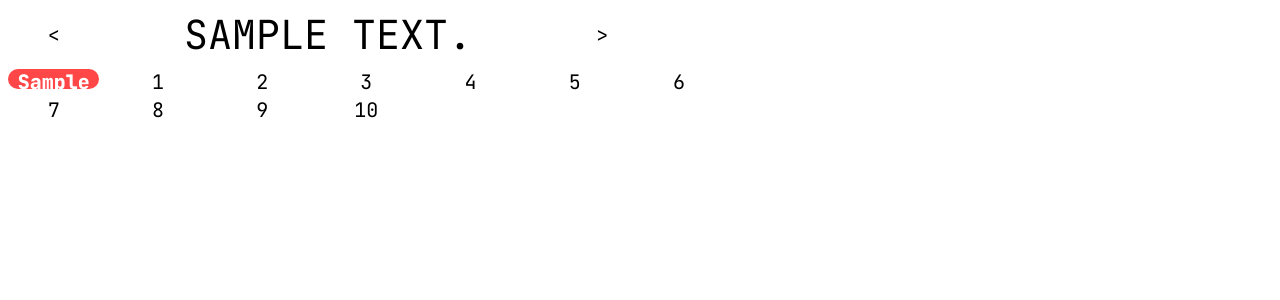
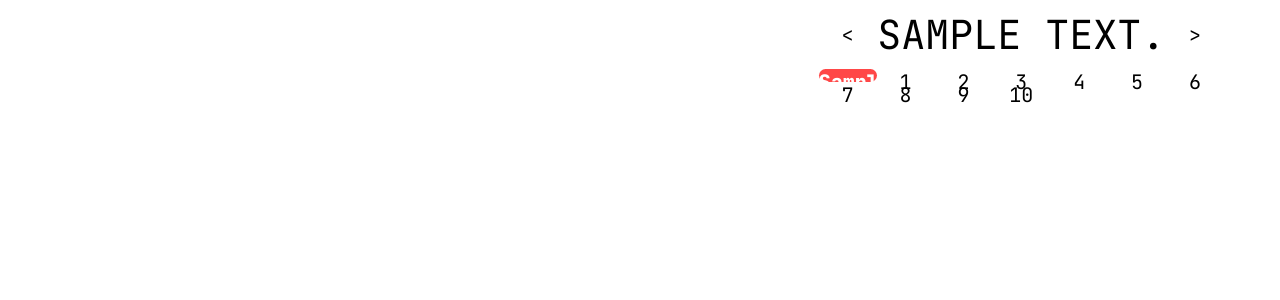
Before and after one commit to allegheny-college-cmpsc-404-spring-2024/calendar-app-dluman, a Flask app: template src/templates/index.html in a window 1280 px wide. Shown: the top 300 px of the page. Run offline with Flask 3, Linux system fonts and the light colour scheme; the template is opened without the code that fills it: most values are stand-ins (such as "Sample title", 1, 10 or a date in 2020).

Commit message:
Updating with in-class progress

```diff
--- a/src/static/css/style.css
+++ b/src/static/css/style.css
@@ -5,6 +5,7 @@
   * Calendar control
     * Calendar month scroll
     * Calendar day grid
+  * Media queries
 */
 
 html {
@@ -25,8 +26,9 @@ html {
 /* Calendar control */
 
 #calendar {
-	width: 50vw;
+	width: 100%;
 	margin: 0 auto;
+	grid-column-start: 3;
 }
 
 /* Calendar month scroll */
@@ -55,8 +57,8 @@ html {
 	grid-template-rows: repeat(6, calc(100% / 6));
 	text-align: center;
 	align-items:center;
-	grid-row-gap: 1vh;
-	grid-column-gap: 1vw;
+	/*grid-row-gap: 1vh;
+	grid-column-gap: 1vw;*/
 }
 
 #calendar-grid div {
@@ -82,3 +84,17 @@ html {
 	color: #ffffff;
 	font-weight: 800;
 }
+
+/* Media Queries */
+
+@media (width < 431px) {
+
+	#container {
+		grid-template-columns: 95vw;
+	}
+
+	#calendar{
+		grid-column-start: 1;
+	}
+
+}
```
